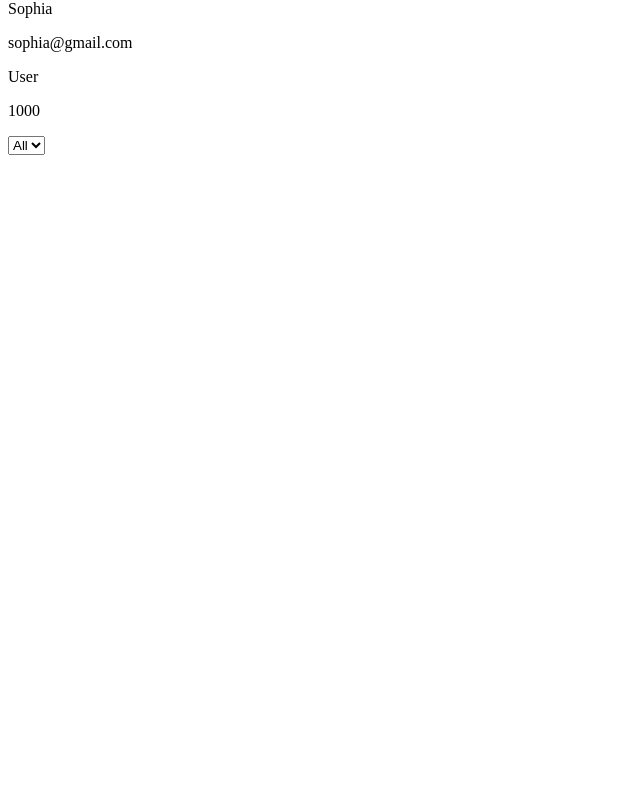
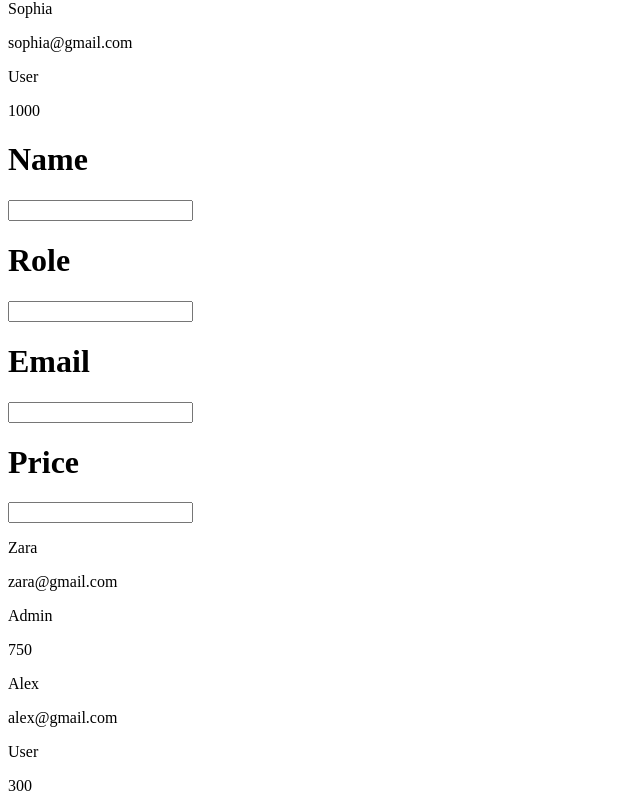
Before and after one commit to jui1/full-stack-practice, a React (Vite) app in the folder cleint/: page /Dashboard in a window 1280 px wide. Shown: the part 931-1740 px from the top of the page, without its empty margins (0-640 px from the left). Before the commit the page ends 1094 px from the top, so only its background shows below. Built offline with nearby package versions, Linux system fonts and the light colour scheme.

Commit message:
fix : updatd filter

```diff
--- a/cleint/src/compoents/MultipleFilter.jsx
+++ b/cleint/src/compoents/MultipleFilter.jsx
@@ -1,13 +1,37 @@
 
 
-const MultipleFilter = ({multiplefiler , setmultiplefiler}) => {
+const MultipleFilter = ({ multipname, setmultiname, multiEmail, setmultiEmail, multiPrice, setmultiPrice, multipleRole, setmultiRole }) => {
   return (
     <>
-        <select>
+      <h1>Name</h1>
+      {/* <select>
             <option>All</option>
-            <option></option>
+            <option>Filter By name</option>
+            <option>Filter By email</option>
+            <option>Filter By role</option>
+            <option>Filter By price</option>
 
-        </select>
+        </select> */}
+      <input
+        type="text" value={multipname} onChange={(e) => setmultiname(e.target.value)} />
+
+
+      <br />
+      <h1>Role</h1>
+      <input
+        type="text" value={multipleRole} onChange={(e) => setmultiRole(e.target.value)} />
+
+
+      <h1>Email</h1>
+      <input
+        type="text" value={multiEmail} onChange={(e) => setmultiEmail(e.target.value)} />
+
+
+      <h1>Price</h1>
+      <input
+        type="text" value={multiPrice} onChange={(e) => setmultiPrice(e.target.value)} />
+
+
     </>
   )
 }
--- a/cleint/src/pages/Dashboard.jsx
+++ b/cleint/src/pages/Dashboard.jsx
@@ -59,20 +59,36 @@ function Dashboard() {
     //a to z and z to a
     const [Filternope, setFilter] = useState("");
 
-    const filterfunc = [...users].sort((a,b)=>{
-        if(Filternope === "atoz"){
-            return  a.name.localeCompare(b.name);
+    const filterfunc = [...users].sort((a, b) => {
+        if (Filternope === "atoz") {
+            return a.name.localeCompare(b.name);
         }
-        else if(Filternope === "ztoa"){
+        else if (Filternope === "ztoa") {
             return b.name.localeCompare(a.name);
         }
 
-return 0;
+        return 0;
 
     })
 
+
     //for multiple user
-    const [multiplefiler , setmultiplefiler ] = useState("");
+    const [multipname, setmultiname] = useState("");
+    const [multiEmail, setmultiEmail] = useState("");
+    const [multiPrice, setmultiPrice] = useState("");
+    const [multipleRole, setmultiRole] = useState("");
+
+
+    const filterFunct = users.filter((user) => {
+        const name = user.name.toLowerCase().includes(multipname.toLowerCase());
+        const email = user.email.toLowerCase().includes(multiEmail.toLowerCase());
+        const price = user.price.toString().includes(multiPrice);
+        const role  = user.role.toLowerCase().includes(multipleRole.toLowerCase());
+
+
+        return name && email && price && role;
+
+    })
 
 
     return (
@@ -96,8 +112,24 @@ return 0;
                 ))
             }
 
-            <MultipleFilter multiplefiler={multiplefiler}  setmultiplefiler={setmultiplefiler}/>
+            <MultipleFilter multipname={multipname} setmultiname={setmultiname}
+                multiEmail={multiEmail} setmultiEmail={setmultiEmail}
+                multiPrice={multiPrice} setmultiPrice={setmultiPrice}
+                multipleRole={multipleRole} setmultiRole={setmultiRole}
+            />
 
+            {
+                filterFunct.map((user) => (
+                    <div key={user.id}>
+                        <p>{user.name}</p>
+                        <p>{user.email}</p>
+                        <p>{user.role}</p>
+                        <p>{user.price}</p>
+
+
+                    </div>
+                ))
+            }
 
         </>
 
```
Also changed, not shown: cleint/src/App.jsx (+6 -6 lines).
